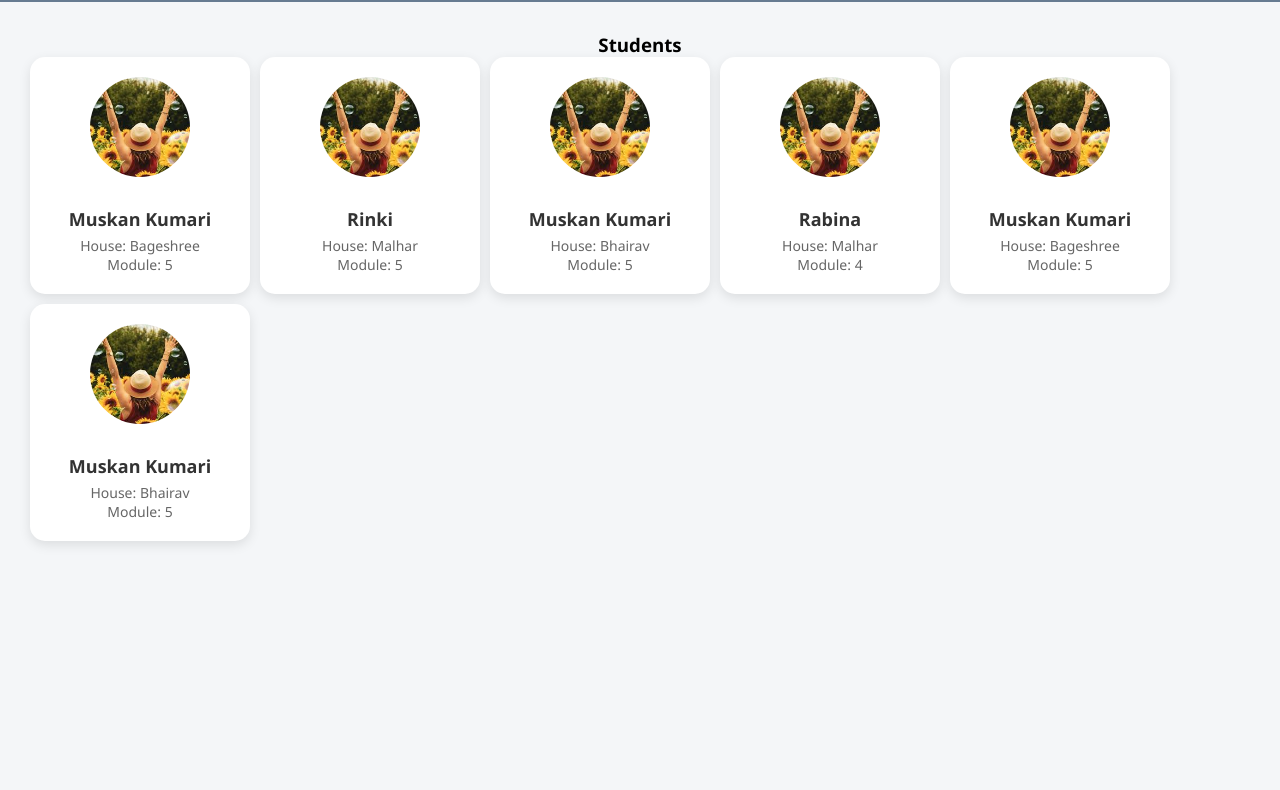
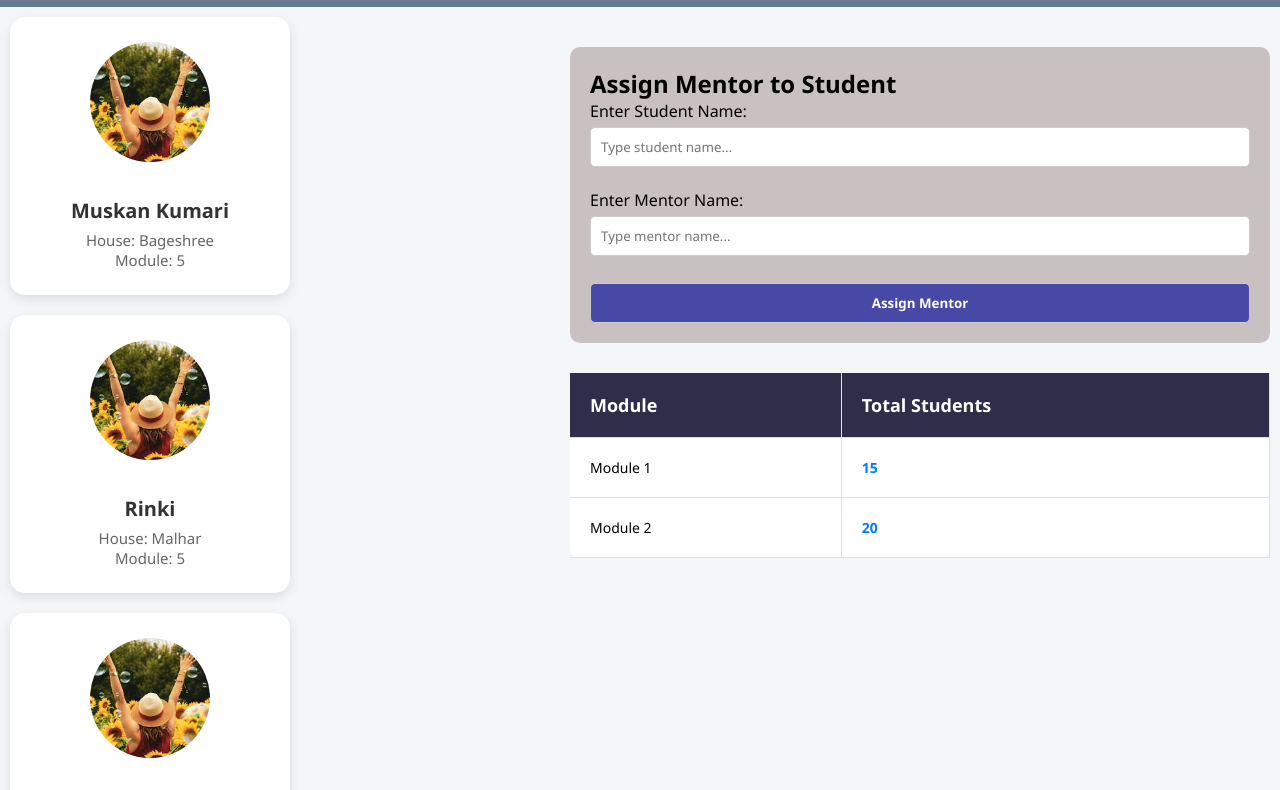
Before and after one commit to Rinki9999/ProgresstrackerKNE, a plain HTML site: page admin.html in a window 1280 px wide. Shown: the part 70-860 px from the top of the page. Before the commit the page ends 800 px from the top, so only its background shows below. Drawn offline with Linux system fonts and the light colour scheme.

Commit message:
created form and module table

```diff
--- a/admin.css
+++ b/admin.css
@@ -106,70 +106,132 @@
     }
 
     .card {
-        width: 220px;
+        width: 280px;
         background-color: #ffffff;
         border-radius: 15px;
         box-shadow: 0 4px 12px rgba(0, 0, 0, 0.1);
-        padding: 20px;
+        padding: 25px;
         text-align: center;
-        transition: transform 0.2s ease;
-    }
-
-    .card:hover {
-        transform: scale(1.03);
     }
 
     .card img {
-        width: 100px;
-        height: 100px;
+        width: 120px;
+        height: 120px;
         border-radius: 50%;
         object-fit: cover;
-        margin-bottom: 15px;
+        margin-bottom: 18px;
     }
 
     .card h3 {
-        margin: 10px 0 5px;
-        font-size: 18px;
+        margin: 12px 0 6px;
+        font-size: 20px;
         color: #333;
     }
 
     .card p {
-        font-size: 14px;
+        font-size: 15px;
         color: #666;
         margin: 0;
     }
 
 
 
+
+
+    .assign-section {
+        background-color: #c9c1c1;
+        padding: 20px;
+        width: 700px;
+        border-radius: 10px;
+        font-family: sans-serif;
+        margin-top: 30px;
+    }
+
+    input,
+    button {
+        width: 100%;
+        padding: 10px;
+        margin-top: 5px;
+        border-radius: 5px;
+        border: 1px solid #ccc;
+    }
+
+    button {
+        background-color: rgb(72, 72, 167);
+        color: white;
+        font-weight: bold;
+        cursor: pointer;
+    }
+
+    button:hover {
+        background-color: blue;
+    }
+
+
     .main-container {
         display: flex;
-        justify-content: space-between;
-        gap: 20px;
-        padding: 20px;
+        gap: 5px;
+        padding: 10px;
         flex-wrap: wrap;
     }
 
-    .section {
-        flex: 1;
-        min-width: 300px;
-        padding: 10px;
-        border-radius: 8px;
-    }
-
-    .card-container {
-        display: flex;
-        flex-wrap: wrap;
-        gap: 10px;
+    .left-side {
+        flex: 2;
     }
 
 
-    .section h3{
-        text-align: center;
+    table {
+        width: 100%;
+        border-collapse: collapse;
+        background-color: white;
+        border-radius: 10px;
+        margin-top: 30px;
+    }
+
+    th,
+    td {
+        padding: 20px;
+        text-align: left;
+        border-bottom: 1px solid #e0e0e0;
+        border-right: 1px solid #e0e0e0;
+        font-size: 14px;
     }
 
 
-    @media (max-width: 768px) {
-        .main-container {
-            flex-direction: column;
-        }
+    th {
+        background-color: rgb(46, 46, 75);
+        color: white;
+        font-size: 18px;
     }
+
+
+    .dropdown-content {
+        display: none;
+        background-color: #f1f1f1;
+        border: 1px solid #ccc;
+        padding: 12px;
+        margin-top: 8px;
+        border-radius: 6px;
+    }
+
+    .dropdown-content p {
+        margin: 6px 0;
+        color: #444;
+    }
+
+    span.toggle {
+        cursor: pointer;
+        color: #007BFF;
+        font-weight: bold;
+    }
+
+    span.toggle:hover {
+        text-decoration: underline;
+    }
+
+    .student-list {
+        list-style: disc;
+        padding-left: 25px;
+        color: #333;
+        font-size: 15px;
+    }
--- a/admin.html
+++ b/admin.html
@@ -7,6 +7,7 @@
     <title>admin page</title>
     <link rel="stylesheet" href="admin.css">
     <link rel="stylesheet" href="https://cdnjs.cloudflare.com/ajax/libs/font-awesome/6.5.0/css/all.min.css">
+
 
 </head>
 
@@ -27,11 +28,51 @@
     </nav>
 
     <div class="main-container">
-        <div class="section">
-            <h3>Students</h3>
+        <div class="left-side">
             <div id="student-container" class="card-container"></div>
         </div>
+        <div>
+
+            <div class="right-side">
+                <div class="assign-section">
+                    <h2>Assign Mentor to Student</h2>
+                    <form id="assign-form">
+                        <label for="student">Enter Student Name:</label>
+                        <input type="text" id="student" placeholder="Type student name..." required>
+
+                        <br><br>
+
+                        <label for="mentor">Enter Mentor Name:</label>
+                        <input type="text" id="mentor" placeholder="Type mentor name..." required>
+
+                        <br><br>
+
+                        <button type="submit">Assign Mentor</button>
+                    </form>
+                </div>
+
+
+            </div>
+            <table>
+                <thead>
+                    <tr>
+                        <th>Module</th>
+                        <th>Total Students</th>
+                    </tr>
+                </thead>
+                <tbody id="module-table-body">
+                </tbody>
+            </table>
+
+        </div>
+
+
     </div>
+
+
+
+
+
     <script src="admin.js"></script>
 </body>
 
--- a/admin.js
+++ b/admin.js
@@ -34,6 +34,24 @@ const students = [
     module: "5",
     image: "images/images.jpeg",
     house: "Bhairav"
+  },
+  {
+    name: "Muskan Kumari",
+    module: "5",
+    image: "images/images.jpeg",
+    house: "Bhairav"
+  },
+  {
+    name: "Muskan Kumari",
+    module: "5",
+    image: "images/images.jpeg",
+    house: "Bhairav"
+  },
+  {
+    name: "Muskan Kumari",
+    module: "5",
+    image: "images/images.jpeg",
+    house: "Bhairav"
   }
 ];
 
@@ -51,7 +69,7 @@ students.forEach(student => {
   const name = document.createElement('h3');
   name.textContent = student.name;
 
-   const house = document.createElement('p');
+  const house = document.createElement('p');
   house.textContent = "House: " + student.house;
 
   const module = document.createElement('p');
@@ -64,3 +82,126 @@ students.forEach(student => {
 
   container.appendChild(card);
 });
+
+
+
+
+
+
+
+const data = [
+  {
+    module: "Module 1",
+    total: 15,
+    houses: {
+      "Red House": {
+        count: 5,
+        students: ["Rohan", "Amit", "Sana", "Priya", "Kabir"]
+      },
+      "Blue House": {
+        count: 6,
+        students: ["Neha", "Pooja", "Rahul", "Simran", "Vikram", "Mona"]
+      },
+      "Green House": {
+        count: 4,
+        students: ["Ali", "Sneha", "Ravi", "Tina"]
+      }
+    }
+  },
+  {
+    module: "Module 2",
+    total: 20,
+    houses: {
+      "Red House": {
+        count: 7,
+        students: ["Manish", "Diksha", "Rani", "Ravi", "Ritika", "Vikas", "Vani"]
+      },
+      "Blue House": {
+        count: 8,
+        students: ["Arjun", "Meena", "Preeti", "Karan", "Varun", "Sakshi", "Sohail", "Reena"]
+      },
+      "Green House": {
+        count: 5,
+        students: ["Deepa", "Tara", "Asha", "Nikhil", "Yash"]
+      }
+    }
+  }
+];
+
+const tbody = document.getElementById("module-table-body");
+
+data.forEach((item, index) => {
+  const tr = document.createElement("tr");
+
+  const moduleTd = document.createElement("td");
+  moduleTd.textContent = item.module;
+
+  const totalTd = document.createElement("td");
+  const totalDiv = document.createElement("div");
+
+  const totalSpan = document.createElement("span");
+  totalSpan.textContent = item.total;
+  totalSpan.className = "toggle";
+  totalSpan.style.cursor = "pointer";
+  totalSpan.onclick = () => toggleHouse(index);
+
+  const dropdownDiv = document.createElement("div");
+  dropdownDiv.className = "dropdown-content";
+  dropdownDiv.id = `dropdown-${index}`;
+  dropdownDiv.style.display = "none";
+
+  // Houses
+  for (const houseName in item.houses) {
+    const house = item.houses[houseName];
+    const houseDiv = document.createElement("div");
+
+    const houseP = document.createElement("p");
+    houseP.textContent = `${houseName}: ${house.count}`;
+    houseP.style.cursor = "pointer";
+    houseP.style.color = "green";
+
+    const houseId = `house-${index}-${houseName.split(" ").join("-")}`;
+    houseP.onclick = () => toggleStudents(houseId);
+
+    const studentList = document.createElement("ul");
+    studentList.id = houseId;
+    studentList.style.display = "none";
+    studentList.style.marginLeft = "20px";
+
+    house.students.forEach(student => {
+      const li = document.createElement("li");
+      li.textContent = student;
+      studentList.appendChild(li);
+    });
+
+    houseDiv.appendChild(houseP);
+    houseDiv.appendChild(studentList);
+    dropdownDiv.appendChild(houseDiv);
+  }
+
+  totalDiv.appendChild(totalSpan);
+  totalDiv.appendChild(dropdownDiv);
+
+  totalTd.appendChild(totalDiv);
+  tr.appendChild(moduleTd);
+  tr.appendChild(totalTd);
+  tbody.appendChild(tr);
+});
+
+// Toggle dropdown (houses)
+function toggleHouse(index) {
+  const allDropdowns = document.querySelectorAll(".dropdown-content");
+  allDropdowns.forEach((el, i) => {
+    if (i === index) {
+      el.style.display = el.style.display === "block" ? "none" : "block";
+    } else {
+      el.style.display = "none";
+    }
+  });
+}
+
+// Toggle students
+function toggleStudents(houseId) {
+  const ul = document.getElementById(houseId);
+  ul.style.display = ul.style.display === "none" ? "block" : "none";
+}
```
